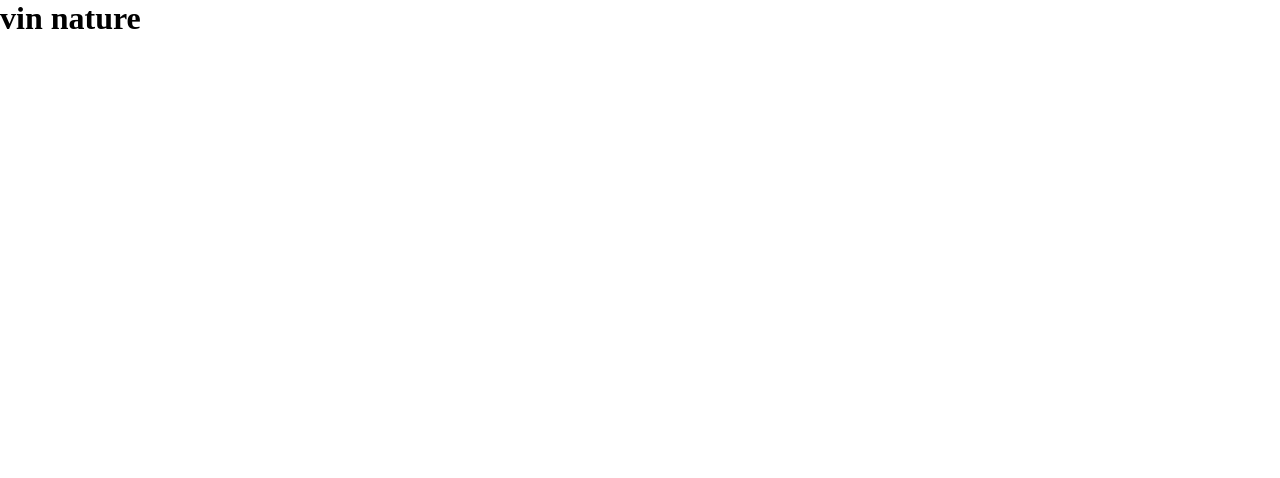
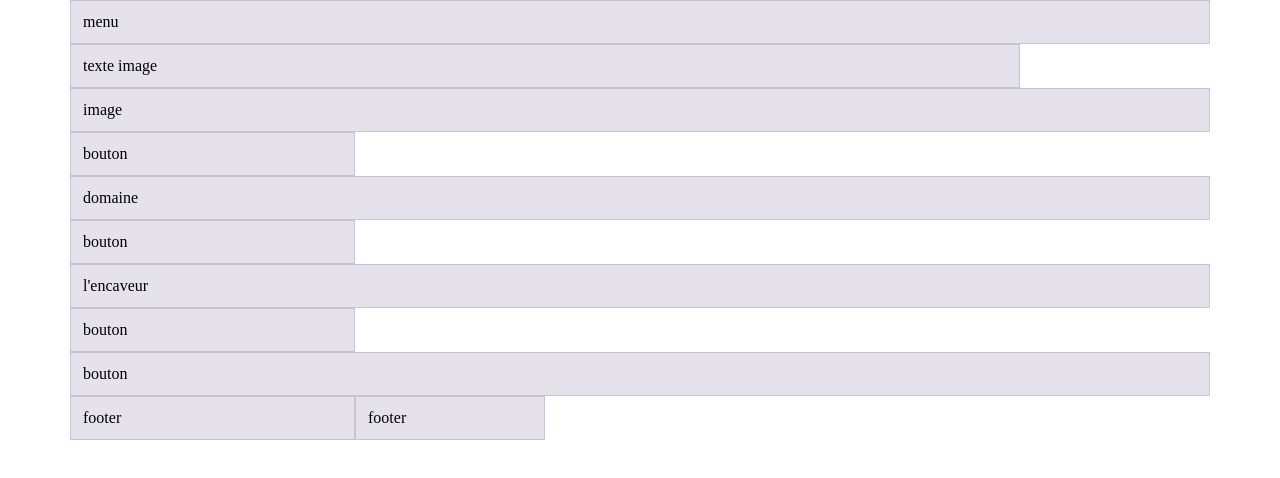
Before and after one commit to AndreaIacoviello/imd22-vin-nature, a website built with Parcel: page src/index.html in a window 1280 px wide. Built offline with nearby package versions, Linux system fonts and the light colour scheme.

Commit message:
fin de l'intrégration de la grille

```diff
--- a/package.json
+++ b/package.json
@@ -38,5 +38,9 @@
     "posthtml-inline-svg": "^0.2.0",
     "rimraf": "^6.0.1",
     "sass": "^1.69.5"
+  },
+  "dependencies": {
+    "boostrap": "^2.0.0",
+    "bootstrap": "^5.3.3"
   }
 }
--- a/src/index.html
+++ b/src/index.html
@@ -6,8 +6,74 @@
     <meta name="viewport" content="width=device-width, initial-scale=1.0" />
     <link rel="stylesheet" href="scss/main.scss" />
   </head>
-  <body>
-    <h1>vin nature</h1>
+
+
+    <div class="container">
+      <div class="row">
+        <div class="col-12">menu</div>
+      </div>
+      </div>
+
+  <div class="container">
+    <div class="row">
+        <div class="col-10">texte image</div>
+        <div class="col-12">image</div>
+    </div>
+  </div>
+
+
+    <div class="ourwines">
+      <div class="container">
+        <div class="row">
+          <div class="col-3">bouton</div>
+        </div>
+      </div>
+    </div>
+    <div class="container">
+      <div class="row">
+        <div class="col-12">domaine</div>
+      </div>
+    </div>
+    <div class="voirplus">
+      <div class="container">
+        <div class="row">
+          <div class="col-3">bouton</div>
+        </div>
+      </div>
+    </div>
+    <div class="container">
+      <div class="row">
+        <div class="col-12">l'encaveur</div>
+      </div>
+    </div>
+    <div class="voirplus">
+      <div class="container">
+        <div class="row">
+          <div class="col-3">bouton</div>
+        </div>
+      </div>
+    </div>
+    <div class="réserver">
+      <div class="container">
+        <div class="row">
+          <div class="col-12">bouton</div>
+        </div>
+      </div>
+    </div>
+    <div class="footer">
+    <div class="container">
+      <div class="row">
+        <div class="col-3">footer</div>
+        <div class="col-2">footer</div>
+     </div>
+    </div>
+    </div>
+
+
+
+
+
+
 
     <script src="js/main.js" type="module"></script>
   </body>
--- a/src/scss/main.scss
+++ b/src/scss/main.scss
@@ -12,3 +12,33 @@ img,
 video {
   display: block;
 }
+.row + .row {
+  margin-top: 16px;
+}
+.row + .row {
+  margin-top: 16px;
+}
+
+body {
+  background: #fff;
+}
+.row > .col,
+.row > [class^="col-"] {
+  padding-top: 12px;
+  padding-bottom: 12px;
+  background-color: rgba(86, 61, 124, 0.15);
+  border: 1px solid rgba(86, 61, 124, 0.2);
+}
+
+@import "bootstrap/scss/bootstrap-grid";
+
+.menu {
+  display: flex;
+  width: 1090px;
+  height: 29px;
+  padding-right: 3.169px;
+  justify-content: center;
+  align-items: flex-end;
+  gap: 27.974px;
+  flex-shrink: 0;
+}
```
Also changed, not shown: 1 other file.
